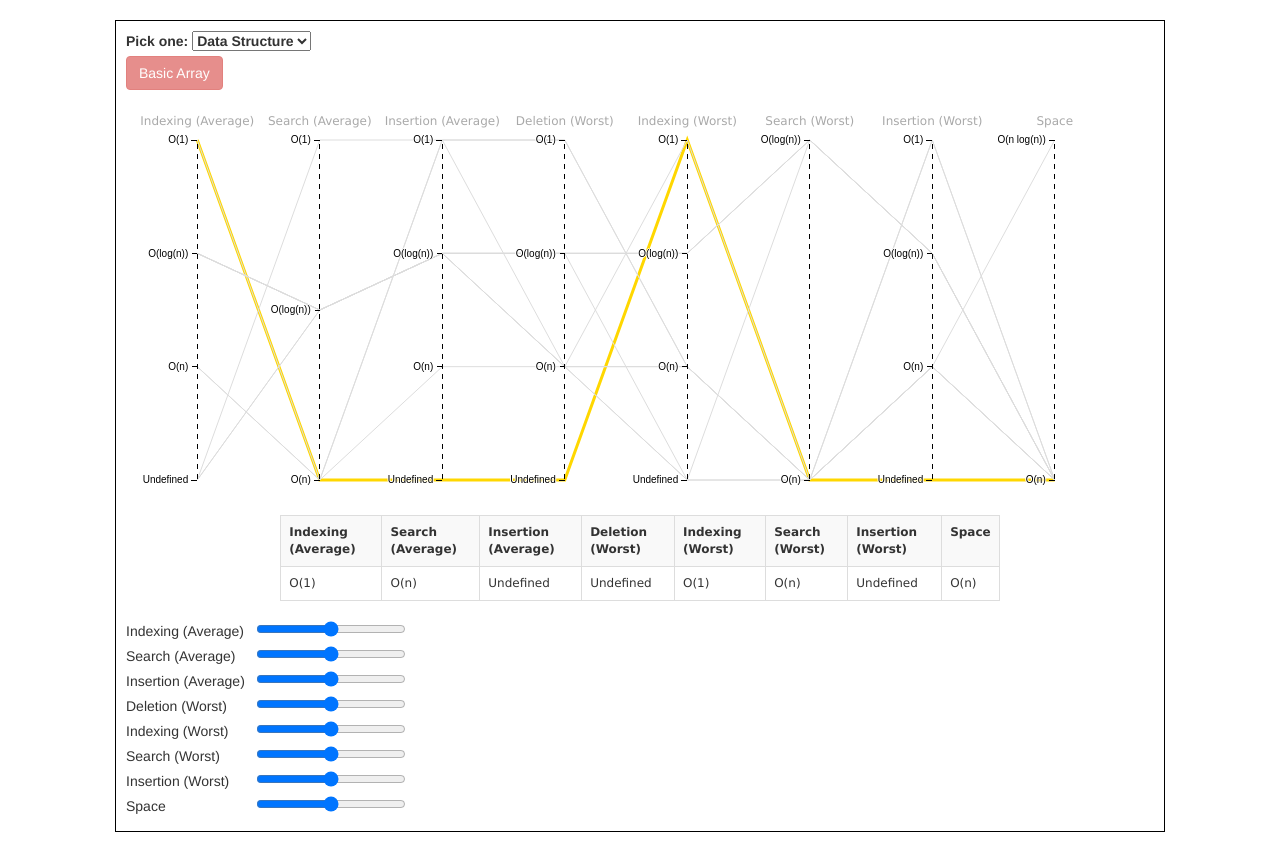
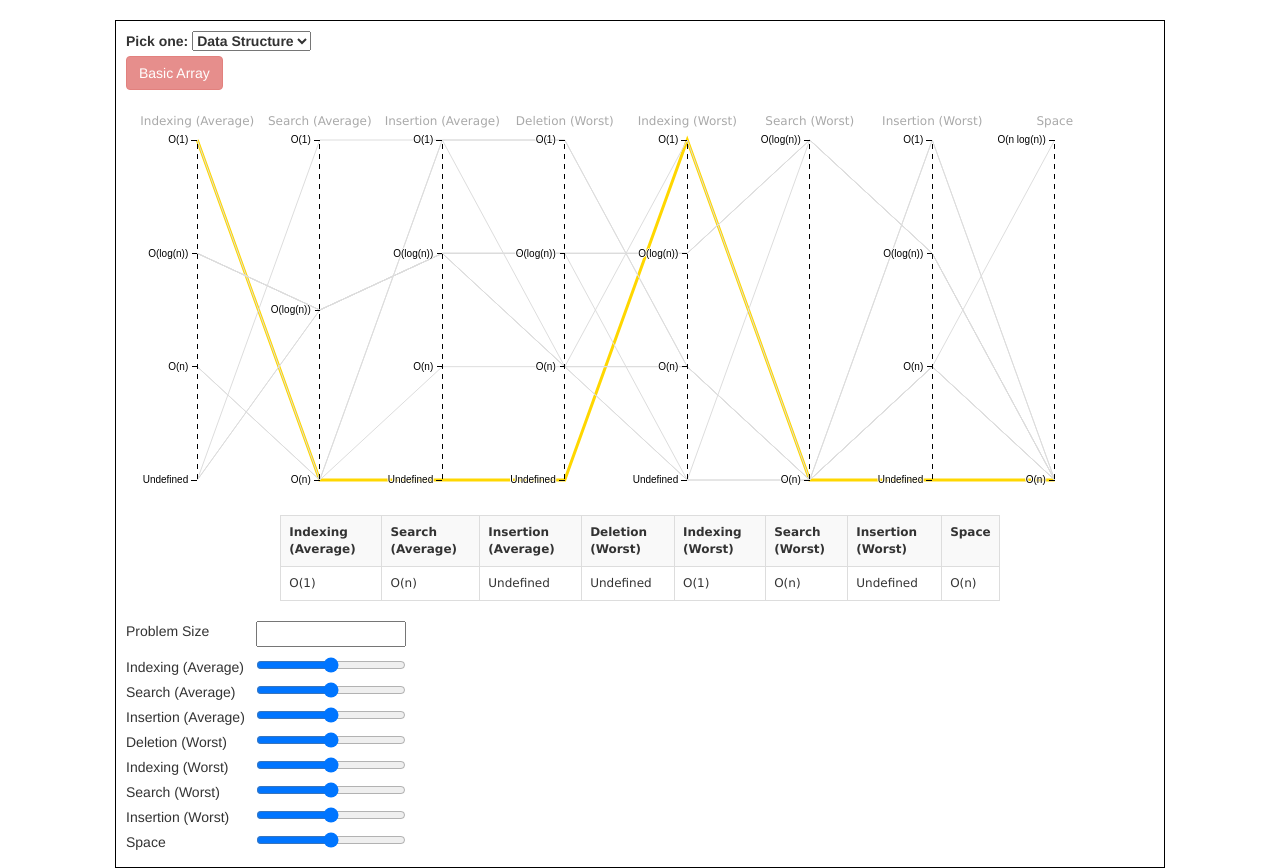
Before and after one commit to masrab/bigoselector, a plain HTML site: page index.html in a window 1280 px wide. Before the commit the page ends 832 px from the top, so only its background shows below. Drawn offline with nearby package versions, Linux system fonts and the light colour scheme.

Commit message:
add problem size input. update css for inputs and labels.

```diff
--- a/ds.js
+++ b/ds.js
@@ -64,7 +64,7 @@ function create_sliders(dimensions) {
       .append('div')
       .attr('id', function(d,i) { return 'slider'+i; })
       .append('label')
-      .text(function(d) { return d+' '; })
+      .text(function(d) { return d; })
       .append('input')
       .property({'type':'range', 'min':0, 'max':100, 'step':10});
 
--- a/index.html
+++ b/index.html
@@ -59,18 +59,35 @@ text.label {
   display: none;
 }
 
+/*div#sliders label {
+  font-weight: normal;
+  width: 280px;
+}
+*/
+
+div.controls label {
+  font-weight: normal;
+  width: 280px;
+}
+
+div.controls input {
+  display: inline-block;
+  width: 150px;
+  vertical-align: middle;
+  float: right;
+}
+
+div#size {
+  margin-bottom: 5px;
+}
+/*div#size input,
 div#sliders input[type=range] {
   display: inline-block;
   width: 150px;
   vertical-align: middle;
   float: right;
 }
-
-div#sliders label {
-  font-weight: normal;
-  width: 280px;
-}
-
+*/
 
 </style>
 <head>
@@ -94,11 +111,11 @@ div#sliders label {
       <table class='table table-bordered table-striped' id='tbl_output'></table>
     </div>
 
-    <div id="sliders">
-      <!-- <label>Indexing <input type='range' min=0 max=100 step=10></label> -->
-      <!-- <label>Indexing <input type='range' min=0 max=100 step=10></label> -->
+    <div class='controls'>
+      <div id="size"><label>Problem Size<input type="number" min="0" step="1000"></label></div>
+      <div id="sliders"></div>
+    </div>
 
-    </div>
   </div>
 
 
```
